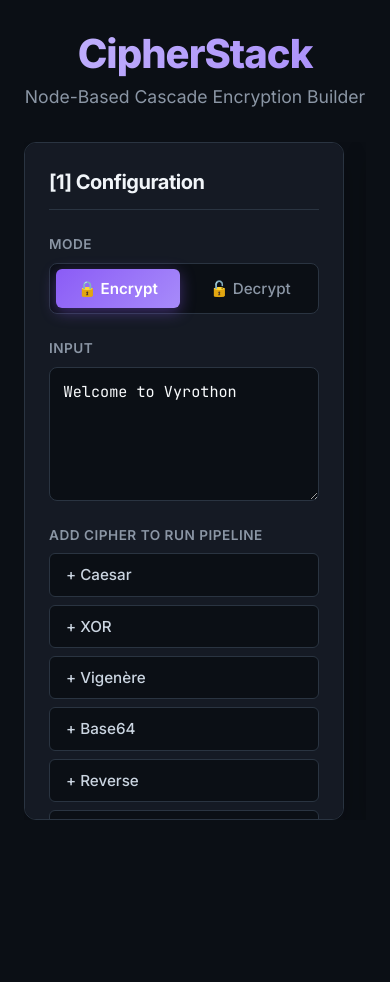
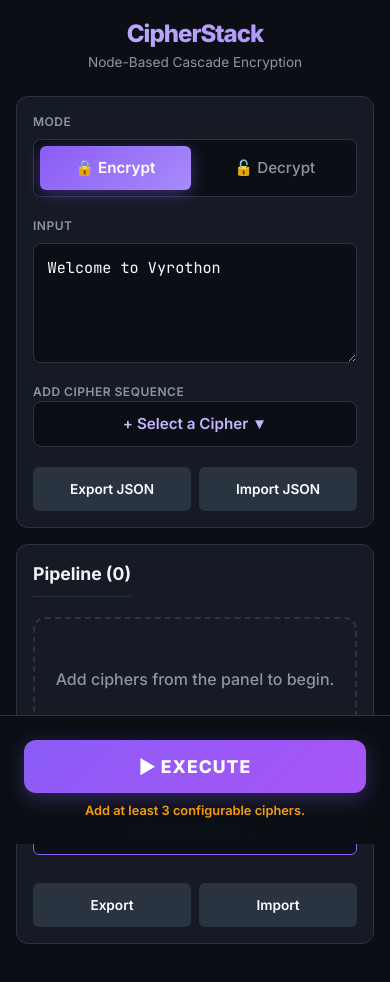
Before and after one commit to AlleyNawaz/cipherstack, a React (Vite) app: page / in a window 390 px wide. Shown: the top 982 px of the page. Before the commit the page ends 844 px from the top, so only its background shows below. Built offline with nearby package versions, Linux system fonts and the light colour scheme.

Commit message:
feat: improve pipeline logic, add decryption flow, enhance UI clarity and mobile responsiveness

```diff
--- a/src/App.jsx
+++ b/src/App.jsx
@@ -12,6 +12,9 @@ function App() {
   const [results, setResults] = useState({ finalOutput: '', steps: [] });
   const [copied, setCopied] = useState(false);
   const [toastMsg, setToastMsg] = useState('');
+
+  const [outputExpanded, setOutputExpanded] = useState(false);
+  const [showDropdown, setShowDropdown] = useState(false);
 
   const showToast = (msg) => {
     setToastMsg(msg);
@@ -36,11 +39,11 @@ function App() {
     else if (type === 'RAIL_FENCE') config = { rails: 3 };
 
     const newNode = {
-      id: crypto.randomUUID(),
+      id: Date.now() + Math.random().toString(36).substring(2),
       type,
       config
     };
-    setNodes([...nodes, newNode]);
+    setNodes(prev => [...prev, newNode]);
     setResults({ finalOutput: '', steps: [] });
   };
 
@@ -68,7 +71,6 @@ function App() {
   const configurableCount = nodes.filter(n => !['BASE64', 'REVERSE'].includes(n.type)).length;
   const isInvalid = !inputData.trim() || configurableCount < 3;
 
-  // Reversing nodes order display for DECRYPT mode to show logical flow visually.
   const displayNodes = mode === 'encrypt'
     ? nodes.map((n, i) => ({ ...n, realIdx: i }))
     : [...nodes].map((n, i) => ({ ...n, realIdx: i })).reverse();
@@ -78,17 +80,16 @@ function App() {
 
     setIsRunning(true);
     setResults({ finalOutput: '', steps: [] });
+    // Auto-expand output panel on run
+    setOutputExpanded(true);
 
     let currentText = inputData;
     let accumulatedSteps = [];
-
     const isDecrypt = mode === 'decrypt';
 
     // Execute step-by-step
     for (let i = 0; i < displayNodes.length; i++) {
-      setActiveStep(displayNodes[i].id); // Set currently crunching node
-
-      // Artificial delay for visual flow
+      setActiveStep(displayNodes[i].id);
       await new Promise(r => setTimeout(r, 600));
 
       const node = displayNodes[i];
@@ -106,7 +107,6 @@ function App() {
       currentText = output;
     }
 
-    // Final wait before clearing active step
     await new Promise(r => setTimeout(r, 300));
     setActiveStep(-1);
     setResults({ finalOutput: currentText, steps: accumulatedSteps });
@@ -148,13 +148,12 @@ function App() {
 
       <header className="header">
         <h1>CipherStack</h1>
-        <p className="subtitle">Node-Based Cascade Encryption Builder</p>
+        <p className="subtitle">Node-Based Cascade Encryption</p>
       </header>
 
       <div className="main-content">
         {/* LEFT PANEL: Inputs & Nodes */}
         <div className="panel left-panel">
-          <h2>[1] Configuration</h2>
 
           <div className="config-section">
             <label className="section-label">Mode</label>
@@ -189,26 +188,37 @@ function App() {
           <div className="config-section">
             <label className="section-label">Input</label>
             <textarea
+              className="input-textarea"
               value={inputData}
               onChange={(e) => { setInputData(e.target.value); setResults({ finalOutput: '', steps: [] }); }}
               placeholder="Enter text to encrypt or decrypt..."
-              rows={5}
             />
           </div>
 
-          <div className="add-nodes">
-            <label className="section-label">Add cipher to run pipeline</label>
-            <div className="button-group subtle">
-              <button onClick={() => addNode('CAESAR')}>+ Caesar</button>
-              <button onClick={() => addNode('XOR')}>+ XOR</button>
-              <button onClick={() => addNode('VIGENERE')}>+ Vigenère</button>
-              <button onClick={() => addNode('BASE64')}>+ Base64</button>
-              <button onClick={() => addNode('REVERSE')}>+ Reverse</button>
-              <button onClick={() => addNode('RAIL_FENCE')}>+ Rail Fence</button>
+          <div className="add-nodes relative-layer">
+            <label className="section-label">Add cipher sequence</label>
+            <div className="dropdown-container">
+              <button
+                className="native-select dropdown-toggle-btn"
+                onClick={() => setShowDropdown(!showDropdown)}
+              >
+                + Select a Cipher {showDropdown ? '▲' : '▼'}
+              </button>
+
+              {showDropdown && (
+                <div className="custom-dropdown-menu">
+                  <button onClick={() => { addNode('CAESAR'); setShowDropdown(false); }}>+ Caesar</button>
+                  <button onClick={() => { addNode('XOR'); setShowDropdown(false); }}>+ XOR</button>
+                  <button onClick={() => { addNode('VIGENERE'); setShowDropdown(false); }}>+ Vigenère</button>
+                  <button onClick={() => { addNode('BASE64'); setShowDropdown(false); }}>+ Base64</button>
+                  <button onClick={() => { addNode('REVERSE'); setShowDropdown(false); }}>+ Reverse</button>
+                  <button onClick={() => { addNode('RAIL_FENCE'); setShowDropdown(false); }}>+ Rail Fence</button>
+                </div>
+              )}
             </div>
           </div>
 
-          <div className="add-nodes mt-auto">
+          <div className="add-nodes mt-auto hidden-mobile">
             <div className="button-group horizontal">
               <button onClick={exportConfig} className="utility" disabled={isRunning}>Export JSON</button>
               <button onClick={importConfig} className="utility" disabled={isRunning}>Import JSON</button>
@@ -217,16 +227,17 @@ function App() {
         </div>
 
         {/* MIDDLE PANEL: Pipeline */}
-        <div className="panel middle-panel">
+        <div className="panel middle-panel pipeline-panel">
           <div className="pipeline-header-flex">
-            <h2>[2] Pipeline Execution ({nodes.length})</h2>
+            <h2 className="desktop-only">[2] Pipeline Execution</h2>
+            <h2 className="mobile-only">Pipeline ({nodes.length})</h2>
             {mode === 'decrypt' && nodes.length > 0 && (
-              <span className="reverse-badge">Running in reverse order</span>
+              <span className="reverse-badge">Reverse order</span>
             )}
           </div>
 
           {nodes.length === 0 && (
-            <div className="empty-state">Add ciphers from the left panel to begin.</div>
+            <div className="empty-state">Add ciphers from the panel to begin.</div>
           )}
 
           <div className="pipeline-stack">
@@ -235,19 +246,19 @@ function App() {
               const isActive = activeStep === node.id;
 
               return (
-                <div key={node.id} id={`node-card-${node.id}`} className="node-wrapper">
+                <div key={node.id} id={`node-card-${node.id}`} className="node-wrapper z-10 relative">
                   <div className={`node-card ${isActive ? 'active-glow' : ''}`}>
                     <div className="node-step-tag">Step {loopIdx + 1}</div>
                     <div className="node-header">
                       <h3>{node.type.replace('_', ' ')}</h3>
-                      <div className="node-actions">
+                      <div className="node-actions relative z-20">
                         <button onClick={() => moveNode(node.realIdx, -1)} disabled={node.realIdx === 0 || isRunning}>↑</button>
                         <button onClick={() => moveNode(node.realIdx, 1)} disabled={node.realIdx === nodes.length - 1 || isRunning}>↓</button>
                         <button className="delete" onClick={() => removeNode(node.id)} disabled={isRunning}>✕</button>
                       </div>
                     </div>
 
-                    <div className="node-config">
+                    <div className="node-config relative z-20">
                       {node.type === 'CAESAR' && (
                         <label>
                           Shift
@@ -277,12 +288,12 @@ function App() {
                     {stepResult && (
                       <div className="node-io-box">
                         <div className="io-line">
-                          <span className="io-muted">Input: </span>
+                          <span className="io-muted">IN: </span>
                           <span className="io-value">{stepResult.input || ' '}</span>
                         </div>
                         <div className="io-line separator">↓</div>
                         <div className="io-line highlighted">
-                          <span className="io-color">Output: </span>
+                          <span className="io-color">OUT: </span>
                           <span className="io-value primary-glow">{stepResult.output || ' '}</span>
                         </div>
                       </div>
@@ -303,26 +314,33 @@ function App() {
 
         {/* RIGHT PANEL: Execution & Output */}
         <div className="panel right-panel">
-          <h2>[3] Control & Status</h2>
+          <h2 className="desktop-only">[3] Control & Status</h2>
 
-          <div className="execution-controls">
+          <div className="execution-controls relative z-50">
             <button
               className={`run-button ${isRunning ? 'spinning' : ''}`}
               onClick={handleRunAnimated}
               disabled={isRunning || Boolean(!inputData.trim() && !isRunning)}
             >
-              {isRunning ? '▶ PROCESSING...' : '▶ EXECUTE PIPELINE'}
+              {isRunning ? '▶ PROCESSING...' : '▶ EXECUTE'}
             </button>
 
             <div className="validation-box">
               {configurableCount >= 3
                 ? <div className="status-msg valid">✓ Pipeline configuration valid</div>
-                : <div className="status-msg invalid">Add at least {3 - configurableCount} configurable ciphers to run.</div>}
+                : <div className="status-msg invalid">Add at least {3 - configurableCount} configurable ciphers.</div>}
             </div>
           </div>
 
-          <div className="final-output-container mt-auto">
-            <label className="section-label glow-label">FINAL ENCRYPTED OUTPUT</label>
+          <div className="final-output-container mt-auto relative z-20">
+            <button
+              className="collapse-toggle mobile-only"
+              onClick={() => setOutputExpanded(!outputExpanded)}>
+                FINAL OUTPUT {outputExpanded ? '▲' : '▼'}
+            </button>
+            <label className="section-label glow-label desktop-only">FINAL ENCRYPTED OUTPUT</label>
+
+            <div className={`collapsible-content ${outputExpanded ? 'expanded' : ''} desktop-expanded`}>
               <textarea
                 value={results.finalOutput}
                 readOnly
@@ -331,8 +349,16 @@ function App() {
                 rows={8}
               />
               <button onClick={handleCopy} className="copy-button" disabled={!results.finalOutput}>
-              {copied ? '✓ COPIED!' : '📋 Copy Output'}
+                {copied ? '✓ COPIED!' : '📋 Copy'}
               </button>
+            </div>
+          </div>
+
+          <div className="add-nodes mt-auto mobile-only mobile-utilities">
+            <div className="button-group horizontal">
+              <button onClick={exportConfig} className="utility" disabled={isRunning}>Export</button>
+              <button onClick={importConfig} className="utility" disabled={isRunning}>Import</button>
+            </div>
           </div>
 
         </div>
--- a/src/index.css
+++ b/src/index.css
@@ -25,15 +25,18 @@ body {
   background-color: var(--bg-color);
   color: var(--text-main);
   line-height: 1.5;
+  overflow-x: hidden; /* Fix horizontal overflow bug */
 }
 
+/* Ensure mobile browser bars don't destroy layout by abandoning fixed 100vh constraint */
 .app-container {
   display: flex;
   flex-direction: column;
-  height: 100vh;
-  padding: 1.5rem;
+  min-height: 100vh;
+  padding: 1rem;
   max-width: 1400px;
   margin: 0 auto;
+  overflow-x: hidden; /* CRITICAL: Prevent side-swipe bugs */
 }
 
 .global-toast {
@@ -58,58 +61,58 @@ body {
 
 .header {
   text-align: center;
-  margin-bottom: 2rem;
+  margin-bottom: 1.5rem;
 }
 
 .header h1 {
-  font-size: 2.5rem;
+  font-size: 1.5rem;
   font-weight: 800;
   background: linear-gradient(135deg, #c4b5fd, #a78bfa);
   -webkit-background-clip: text;
+  background-clip: text;
   color: transparent;
   letter-spacing: -1px;
 }
 
 .subtitle {
   color: var(--text-muted);
-  font-size: 1.1rem;
+  font-size: 0.85rem;
 }
 
+/* Base stack layout for mobile */
 .main-content {
-  display: grid;
-  grid-template-columns: 320px 1fr 340px;
-  gap: 1.5rem;
+  display: flex;
+  flex-direction: column;
+  gap: 1rem;
   flex: 1;
-  overflow: hidden;
+  padding-bottom: 250px; /* BIG SPACE for sticky bar so scroll isn't blocked! */
 }
 
 .panel {
   background: var(--panel-bg);
   border: 1px solid var(--border);
   border-radius: 12px;
-  padding: 1.5rem;
+  padding: 1rem;
   display: flex;
   flex-direction: column;
-  gap: 1.5rem;
-  overflow-y: auto;
-  box-shadow: 0 10px 30px -5px rgba(0,0,0,0.3);
+  gap: 1.25rem;
 }
 
-.mt-auto {
-  margin-top: auto;
-}
+.desktop-only { display: none; }
+.mobile-only { display: block; }
+
+.mt-auto { margin-top: auto; }
 
 h2 {
-  font-size: 1.25rem;
+  font-size: 1.1rem;
   font-weight: 700;
-  padding-bottom: 0.75rem;
+  padding-bottom: 0.5rem;
   border-bottom: 1px solid var(--border);
-  letter-spacing: -0.5px;
   color: #f1f5f9;
 }
 
 h3 {
-  font-size: 1rem;
+  font-size: 0.95rem;
   font-weight: 600;
   color: #cbd5e1;
 }
@@ -121,7 +124,7 @@ h3 {
 }
 
 .section-label {
-  font-size: 0.85rem;
+  font-size: 0.75rem;
   font-weight: 600;
   color: var(--text-muted);
   text-transform: uppercase;
@@ -130,6 +133,7 @@ h3 {
 
 .mode-toggle {
   display: flex;
+  width: 100%;
   gap: 0.5rem;
   background: var(--bg-color);
   padding: 0.35rem;
@@ -144,8 +148,8 @@ h3 {
   border: none;
   border-radius: 6px;
   padding: 0.6rem;
+  min-height: 44px;
   font-weight: 500;
-  box-shadow: none;
 }
 
 .mode-toggle button.active.encrypt {
@@ -163,7 +167,7 @@ h3 {
 }
 
 label {
-  font-size: 0.9rem;
+  font-size: 0.85rem;
   font-weight: 600;
   color: var(--text-muted);
   display: flex;
@@ -180,11 +184,14 @@ textarea {
   padding: 0.85rem;
   border-radius: 8px;
   resize: vertical;
-  transition: all 0.2s;
   font-size: 0.95rem;
 }
 
-textarea:focus, input:focus {
+.input-textarea {
+  min-height: 120px;
+}
+
+textarea:focus, input:focus, select:focus {
   outline: none;
   border-color: var(--primary);
   box-shadow: 0 0 0 2px rgba(139, 92, 246, 0.2);
@@ -194,9 +201,10 @@ button {
   background: var(--card-bg);
   border: 1px solid var(--border);
   color: var(--text-main);
-  padding: 0.6rem 1.2rem;
+  padding: 0.6rem 1rem;
   border-radius: 6px;
   cursor: pointer;
+  min-height: 44px;
   font-size: 0.95rem;
   font-family: 'Inter', sans-serif;
   transition: all 0.2s ease-in-out;
@@ -212,37 +220,77 @@ button:disabled {
   cursor: not-allowed;
 }
 
-.button-group {
+/* NATIVE SELECT FOR ADD NODE */
+.native-select {
+  width: 100%;
+  background: var(--bg-color);
+  border: 1px solid var(--border);
+  font-weight: 600;
+  text-align: center;
+  color: #c4b5fd;
+  padding: 0.8rem;
+  border-radius: 8px;
+  -webkit-appearance: none;
+  -moz-appearance: none;
+  appearance: none;
+  cursor: pointer;
+  min-height: 44px;
+}
+
+.relative-layer {
+  position: relative;
+  z-index: 50;
+}
+
+.dropdown-container {
+  position: relative;
+  width: 100%;
+}
+
+.dropdown-toggle-btn {
+  display: block;
+}
+
+.custom-dropdown-menu {
+  width: 100%;
+  background: var(--bg-color);
+  border: 1px solid var(--primary);
+  border-radius: 8px;
+  margin-top: 0.5rem;
   display: flex;
   flex-direction: column;
-  gap: 0.5rem;
-  margin-top: 0.5rem;
+  animation: slideDownFade 0.2s ease;
 }
 
-.button-group.subtle button {
-  background: var(--bg-color);
-  border: 1px solid var(--border);
-  font-weight: 500;
+.custom-dropdown-menu button {
+  background: transparent;
+  border: none;
+  border-bottom: 1px solid var(--border);
+  border-radius: 0;
+  text-align: left;
+  padding: 0.8rem 1rem;
   color: #cbd5e1;
-  text-align: left;
-  padding: 0.7rem 1rem;
 }
 
-.button-group.subtle button:hover {
-  background: var(--primary);
-  border-color: var(--primary);
+.custom-dropdown-menu button:last-child {
+  border-bottom: none;
+}
+
+.custom-dropdown-menu button:hover {
+  background: rgba(139, 92, 246, 0.2);
   color: white;
 }
 
 .button-group.horizontal {
+  display: flex;
   flex-direction: row;
+  gap: 0.5rem;
 }
-
 .button-group.horizontal button {
   flex: 1;
 }
 
-.button-group button.utility {
+.utility {
   background: var(--border);
   color: white;
   border: none;
@@ -250,14 +298,10 @@ button:disabled {
   font-weight: 600;
 }
 
-.button-group button.utility:hover {
-  background: #475569;
-}
-
 .empty-state {
   text-align: center;
   color: var(--text-muted);
-  padding: 4rem 2rem;
+  padding: 3rem 1rem;
   border: 2px dashed var(--border);
   border-radius: 12px;
   font-weight: 500;
@@ -274,21 +318,28 @@ button:disabled {
   color: var(--warning);
   padding: 0.25rem 0.6rem;
   border-radius: 6px;
-  font-size: 0.8rem;
+  font-size: 0.75rem;
   font-weight: 700;
   border: 1px solid rgba(245, 158, 11, 0.3);
+}
+
+/* Force mobile pipeline scroll */
+.pipeline-panel {
+  max-height: 55vh;
+  overflow-y: auto;
+  overflow-x: hidden;
 }
 
 .pipeline-stack {
   display: flex;
   flex-direction: column;
-  padding-bottom: 2rem;
 }
 
 .node-wrapper {
   display: flex;
   flex-direction: column;
   align-items: center;
+  width: 100%;
 }
 
 .node-card {
@@ -296,14 +347,14 @@ button:disabled {
   background: var(--card-bg);
   border: 1px solid var(--border);
   border-radius: 12px;
-  padding: 1.25rem 1.5rem;
+  padding: 1.25rem 1rem;
   position: relative;
   transition: all 0.3s cubic-bezier(0.4, 0, 0.2, 1);
 }
 
 .node-card.active-glow {
   border-color: #a855f7;
-  box-shadow: 0 0 25px rgba(168, 85, 247, 0.4);
+  box-shadow: 0 0 20px rgba(168, 85, 247, 0.4);
   transform: scale(1.02);
   z-index: 10;
 }
@@ -320,12 +371,12 @@ button:disabled {
 .node-step-tag {
   position: absolute;
   top: -12px;
-  left: 1.5rem;
+  left: 1rem;
   background: var(--border);
   color: white;
-  padding: 0.2rem 0.75rem;
+  padding: 0.2rem 0.6rem;
   border-radius: 12px;
-  font-size: 0.75rem;
+  font-size: 0.7rem;
   font-weight: 700;
   text-transform: uppercase;
   border: 1px solid #475569;
@@ -336,24 +387,22 @@ button:disabled {
   justify-content: space-between;
   align-items: center;
   margin-bottom: 1rem;
-  margin-top: 0.5rem;
+  margin-top: 0.25rem;
 }
 
 .node-actions {
   display: flex;
-  gap: 0.4rem;
+  gap: 0.2rem;
 }
 
 .node-actions button {
-  padding: 0.3rem 0.6rem;
-  font-size: 0.85rem;
+  padding: 0.3rem 0.5rem;
+  font-size: 0.8rem;
   background: var(--bg-color);
   border-color: var(--border);
 }
 
-.node-actions .delete {
-  color: var(--danger);
-}
+.node-actions .delete { color: var(--danger); }
 
 .node-config input {
   background: var(--bg-color);
@@ -362,21 +411,20 @@ button:disabled {
   padding: 0.5rem 0.75rem;
   border-radius: 6px;
   font-family: 'JetBrains Mono', monospace;
-  font-size: 0.9rem;
+  font-size: 0.85rem;
 }
 
-/* INTERMEDIATE IO REWORK */
 .node-io-box {
-  margin-top: 1.25rem;
+  margin-top: 1rem;
   background: var(--bg-color);
   border-radius: 8px;
-  padding: 1rem;
+  padding: 0.8rem;
   font-family: 'JetBrains Mono', monospace;
-  font-size: 0.9rem;
+  font-size: 0.8rem;
   border: 1px dashed var(--border);
   display: flex;
   flex-direction: column;
-  gap: 0.5rem;
+  gap: 0.4rem;
 }
 
 .io-line {
@@ -388,132 +436,156 @@ button:disabled {
 .io-line.separator {
   justify-content: center;
   color: var(--border);
-  font-size: 1.2rem;
+  font-size: 1.1rem;
 }
 
 .io-muted {
   color: var(--text-muted);
   font-weight: 600;
-  margin-right: 0.5rem;
+  margin-right: 0.4rem;
+  font-size: 0.7rem;
 }
 
 .io-color {
   color: #c4b5fd;
   font-weight: 700;
-  margin-right: 0.5rem;
+  margin-right: 0.4rem;
+  font-size: 0.7rem;
 }
 
-.io-value {
-  color: var(--text-muted);
-}
-
+.io-value { color: var(--text-muted); }
 .io-value.primary-glow {
   color: #a78bfa;
   font-weight: 700;
   text-shadow: 0 0 10px rgba(167, 139, 250, 0.4);
 }
 
-/* RIGHT PANEL EXECUTION CONTROLS */
+/* Mobile Sticky Execution Bar - heavily prioritized Z-Index */
 .execution-controls {
+  position: fixed;
+  bottom: 0;
+  left: 0;
+  width: 100vw;
+  padding: 1.5rem;
+  background: rgba(11, 15, 21, 0.95);
+  backdrop-filter: blur(10px);
+  z-index: 9999; /* Absurdly high to prevent button block */
+  border-top: 1px solid var(--border);
   display: flex;
   flex-direction: column;
-  gap: 1rem;
+  gap: 0.5rem;
 }
 
 .run-button {
+  width: 100%;
   background: linear-gradient(135deg, var(--primary), #a855f7);
   color: white;
-  font-size: 1.2rem;
+  font-size: 1.1rem;
   font-weight: 800;
-  padding: 1.25rem;
-  border-radius: 8px;
+  padding: 1rem;
+  border-radius: 12px;
   text-transform: uppercase;
   letter-spacing: 1px;
   box-shadow: 0 6px 20px rgba(139, 92, 246, 0.3);
   border: none;
-  transition: all 0.2s cubic-bezier(0.4, 0, 0.2, 1);
-}
-
-.run-button:hover:not(:disabled) {
-  transform: translateY(-3px);
-  box-shadow: 0 8px 25px rgba(139, 92, 246, 0.5);
-  filter: brightness(1.1);
-}
-
-.run-button:active {
-  transform: translateY(0);
-}
-
-.run-button.spinning {
-  background: var(--bg-color);
-  color: var(--primary);
-  border: 2px solid var(--primary);
-  box-shadow: 0 0 20px rgba(139, 92, 246, 0.2);
 }
 
 .status-msg {
-  padding: 0.75rem;
-  border-radius: 6px;
-  font-size: 0.9rem;
+  text-align: center;
+  font-size: 0.8rem;
   font-weight: 600;
+}
+.status-msg.invalid { color: var(--warning); }
+.status-msg.valid { color: var(--success); }
+
+/* Output Collapsible */
+.collapse-toggle {
+  width: 100%;
   background: var(--bg-color);
-  border: 1px solid var(--border);
+  font-weight: 700;
+  color: #a78bfa;
+  border-color: var(--primary);
+  margin-bottom: 0.5rem;
 }
 
-.status-msg.invalid {
-  color: var(--text-muted);
-}
-
-.status-msg.valid {
-  color: var(--success);
-  border-color: rgba(16, 185, 129, 0.3);
-}
-
-.final-output-container {
-  display: flex;
+.collapsible-content {
+  display: none;
   flex-direction: column;
-  flex: 1;
   gap: 0.5rem;
 }
 
-.glow-label {
-  color: #a78bfa;
-  font-weight: 800;
-  letter-spacing: 1px;
+.collapsible-content.expanded {
+  display: flex;
 }
 
 .final-output {
-  flex: 1;
-  min-height: 200px;
-  font-size: 1.1rem;
-  color: var(--text-muted);
+  min-height: 120px;
   border: 2px solid var(--border);
 }
 
 .final-output.has-data {
   border-color: #a78bfa;
-  box-shadow: 0 0 25px rgba(139, 92, 246, 0.3);
+  box-shadow: 0 0 15px rgba(139, 92, 246, 0.3);
   background: rgba(139, 92, 246, 0.05);
   color: #f8fafc;
   font-weight: 700;
 }
 
-.copy-button {
-  background: var(--bg-color);
-  border: 1px solid var(--border);
-  margin-top: 0.5rem;
-  font-weight: 600;
-  color: #cbd5e1;
+/* ====== DESKTOP MEDIA QUERY (3 COLUMNS) ====== */
+@media (min-width: 1024px) {
+  .app-container {
+    padding: 1.5rem;
+  }
+
+  .header h1 {
+    font-size: 2.5rem;
+  }
+
+  .subtitle { font-size: 1.1rem; }
+
+  .desktop-only { display: block; }
+  .mobile-only { display: none; }
+  .hidden-mobile { display: block; }
+
+  .main-content {
+    display: grid;
+    grid-template-columns: 320px 1fr 340px;
+    overflow: hidden;
+    padding-bottom: 0;
+  }
+
+  .panel {
+    padding: 1.5rem;
+    overflow-y: auto;
+  }
+
+  .pipeline-panel {
+    max-height: none;
+  }
+
+  .node-card {
+    padding: 1.25rem 1.5rem;
+  }
+
+  .execution-controls {
+    position: static;
+    background: transparent;
+    backdrop-filter: none;
+    border: none;
+    padding: 0;
+    width: auto;
+    z-index: 10;
+  }
+
+  .collapsible-content.desktop-expanded {
+    display: flex;
+  }
+
+  .status-msg {
+    padding: 0.75rem;
+    border-radius: 6px;
+    font-size: 0.9rem;
+    background: var(--bg-color);
+    border: 1px solid var(--border);
+  }
 }
-
-.copy-button:hover:not(:disabled) {
-  background: var(--primary);
-  border-color: var(--primary);
-  color: white;
-}
-
-/* Scrollbar Tweaks */
-::-webkit-scrollbar { width: 8px; }
-::-webkit-scrollbar-track { background: var(--bg-color); border-radius: 4px; }
-::-webkit-scrollbar-thumb { background: var(--border); border-radius: 4px; }
-::-webkit-scrollbar-thumb:hover { background: #475569; }
```
Lines whose indentation alone changed are shown as unchanged.
